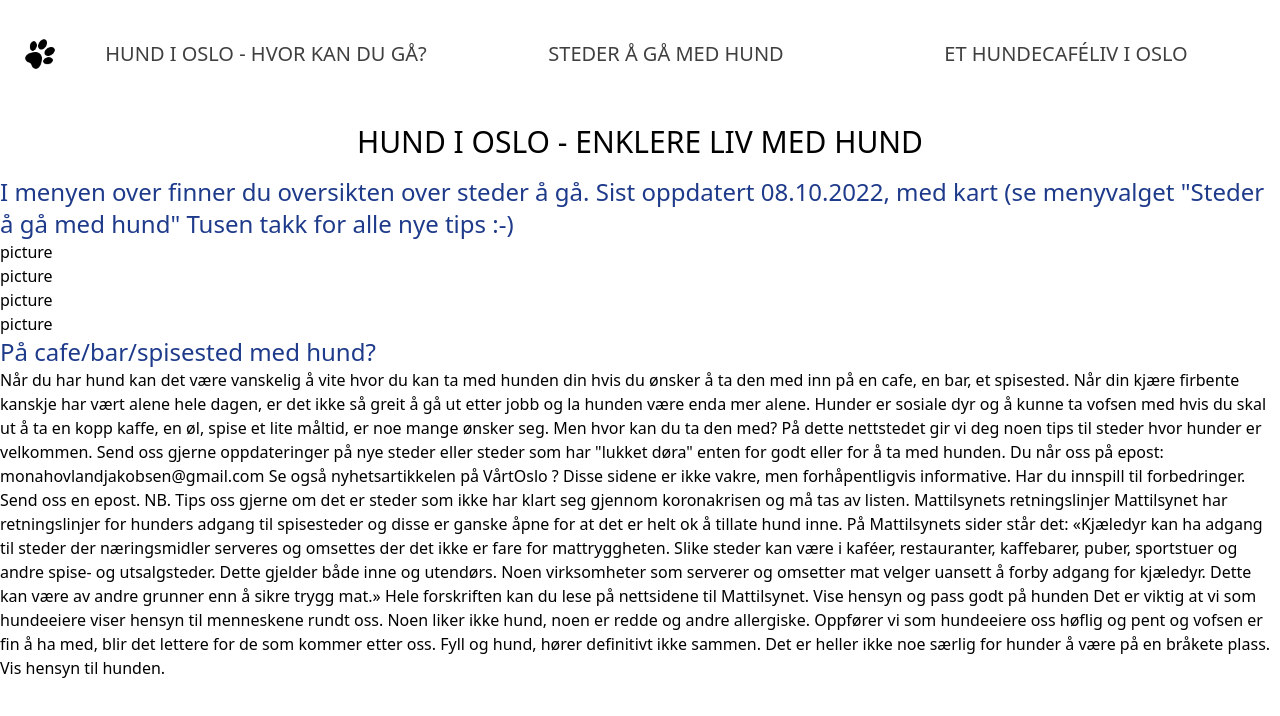
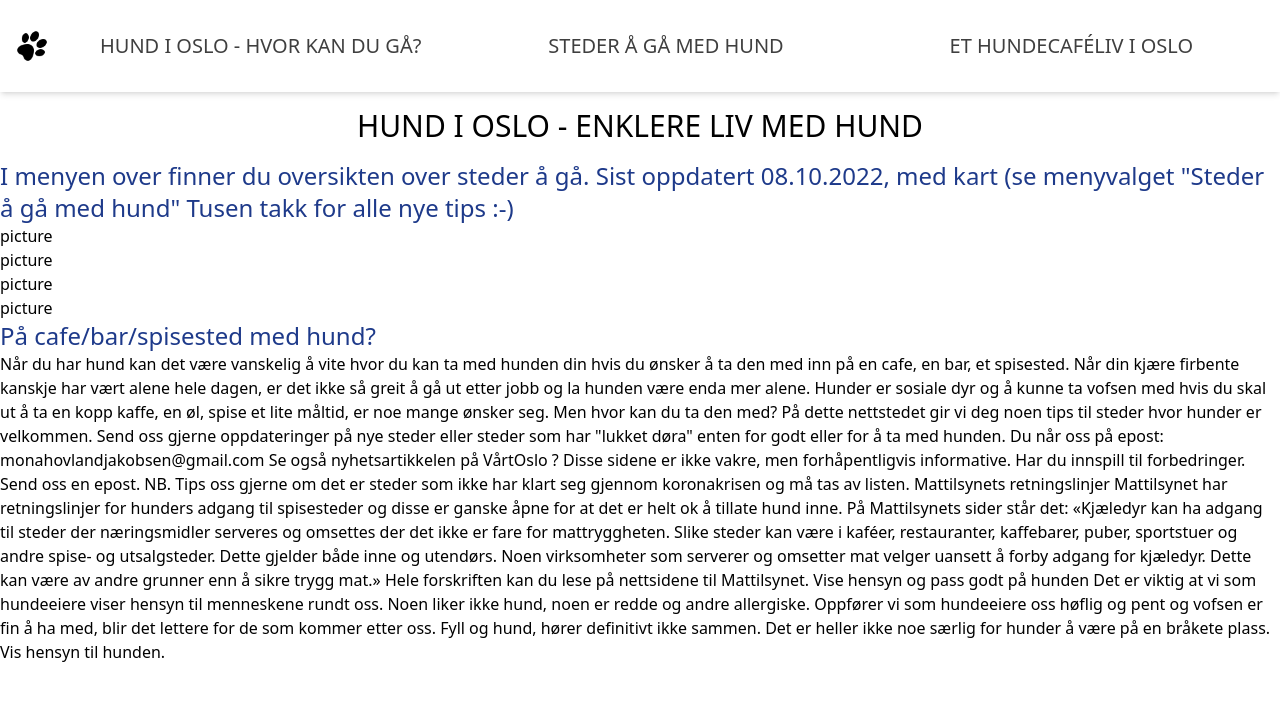
Before and after one commit to SallyNotAtWork/FirstOne, a Next.js app: page / in a window 1280 px wide. Shown: the top 716 px of the page. Built offline with nearby package versions, Linux system fonts and the light colour scheme.

Commit message:
shadow added

```diff
--- a/components/Header.tsx
+++ b/components/Header.tsx
@@ -1,10 +1,8 @@
-import Image from "next/image";
-import Link from "next/link";
 import React from "react";
 
 function Header() {
   return (
-    <div className="flex flex-row items-center px-4 py-6 sm:px-6 space-x-5">
+    <div className="flex flex-row items-center px-4 py-4 space-x-5 shadow-md bg-white">
 
       <div className="flex-none ">
        <a href="/">
```
